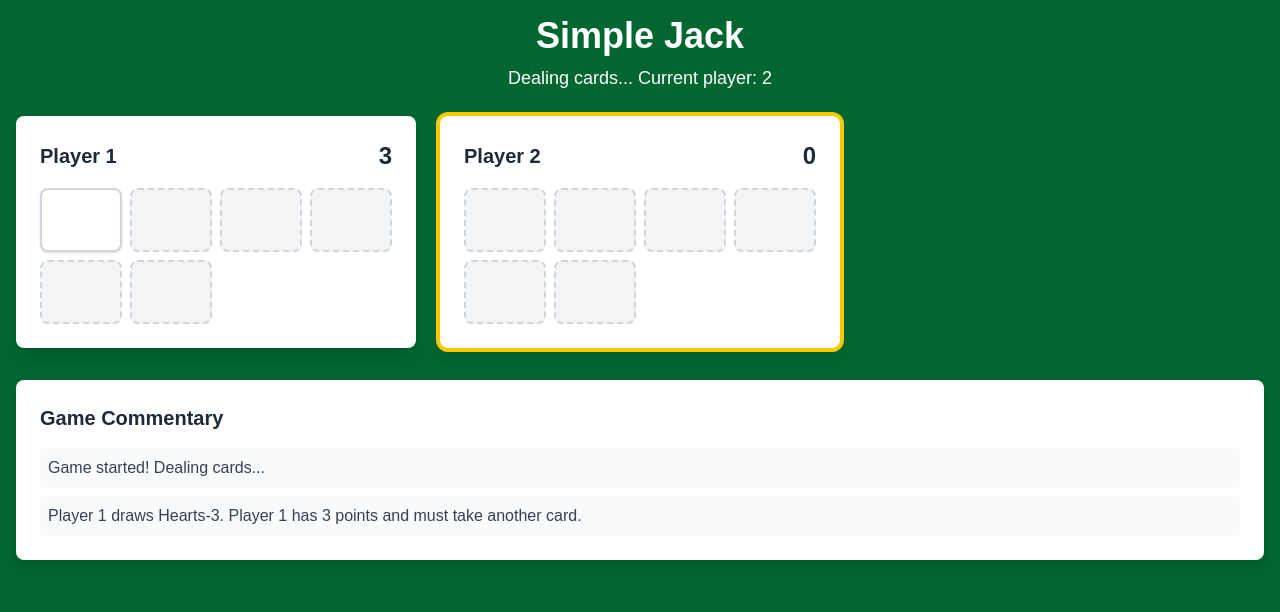
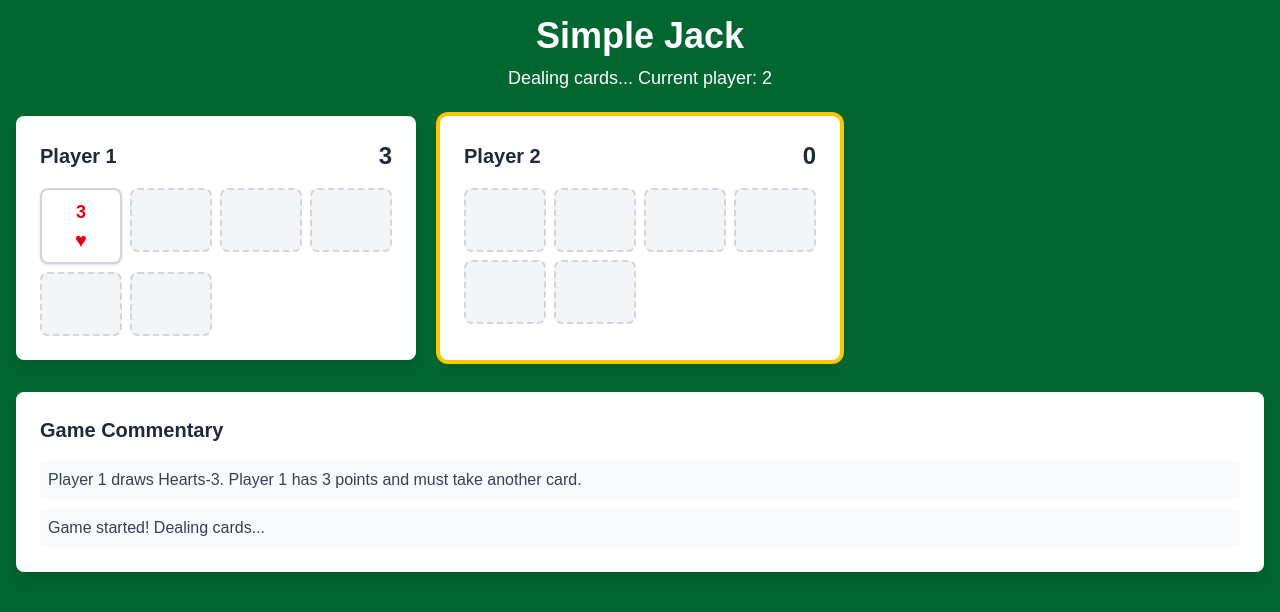
Before and after one commit to teeehn/simple-jack, a Next.js app: page / in a window 1280 px wide. Both pictures are taken after a click on the button "Start Game". Shown: the top 612 px of the page. Built offline with nearby package versions, Linux system fonts and the light colour scheme.

Commit message:
Fixed the card display. Display latest comment first.

```diff
--- a/src/app/page.tsx
+++ b/src/app/page.tsx
@@ -34,7 +34,12 @@ function calculateHandScore(cards: Card[]): number {
   return score;
 }
 
-function getSuitSymbol(suit: Suit): string {
+function getCardFaceValue(card: Card): CardValue {
+  return card.split("-")[1] as CardValue;
+}
+
+function getSuitSymbol(card: Card): string {
+  const suit = card.split("-")[0] as Suit;
   switch (suit) {
     case "Hearts":
       return "♥";
@@ -49,7 +54,8 @@ function getSuitSymbol(suit: Suit): string {
   }
 }
 
-function getSuitColor(suit: Suit): string {
+function getSuitColor(card: Card): string {
+  const suit = card.split("-")[0] as Suit;
   return suit === "Hearts" || suit === "Diamonds"
     ? "text-red-600"
     : "text-black";
@@ -123,7 +129,7 @@ export default function Home() {
             commentary += `Player ${currentPlayer.playerId} has ${currentPlayer.score} points and must take another card.`;
           }
 
-          newState.commentary.push(commentary);
+          newState.commentary.unshift(commentary);
         }
 
         // Move to next player
@@ -152,7 +158,7 @@ export default function Home() {
               (p) => !p.isEliminated
             );
             if (activePlayers.length === 0) {
-              newState.commentary.push("All players busted! No winner.");
+              newState.commentary.unshift("All players busted! No winner.");
             } else {
               const highestScore = Math.max(
                 ...activePlayers.map((p) => p.score)
@@ -163,11 +169,11 @@ export default function Home() {
 
               if (winners.length === 1) {
                 newState.winner = winners[0].playerId;
-                newState.commentary.push(
+                newState.commentary.unshift(
                   `Player ${winners[0].playerId} wins with ${highestScore} points!`
                 );
               } else {
-                newState.commentary.push(
+                newState.commentary.unshift(
                   `Tie game! Players ${winners
                     .map((w) => w.playerId)
                     .join(", ")} all have ${highestScore} points.`
@@ -315,11 +321,13 @@ export default function Home() {
                   <div
                     key={index}
                     className={`bg-white border-2 border-gray-300 rounded-lg p-2 text-center shadow-sm ${getSuitColor(
-                      card.suit
+                      card
                     )}`}
                   >
-                    <div className="text-lg font-bold">{card.displayValue}</div>
-                    <div className="text-xl">{getSuitSymbol(card.suit)}</div>
+                    <div className="text-lg font-bold">
+                      {getCardFaceValue(card)}
+                    </div>
+                    <div className="text-xl">{getSuitSymbol(card)}</div>
                   </div>
                 ))}
                 {/* Empty card slots */}
```
